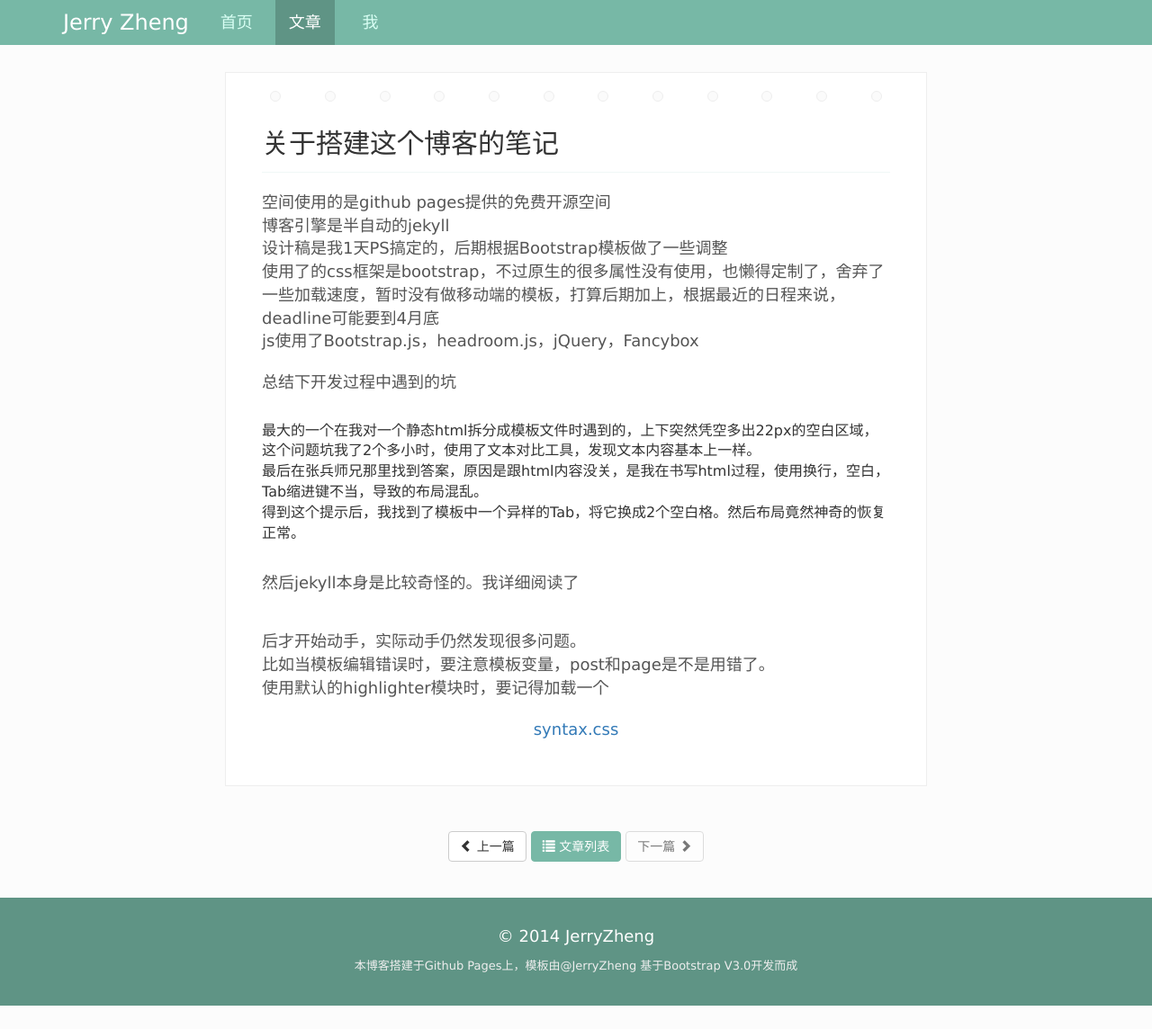
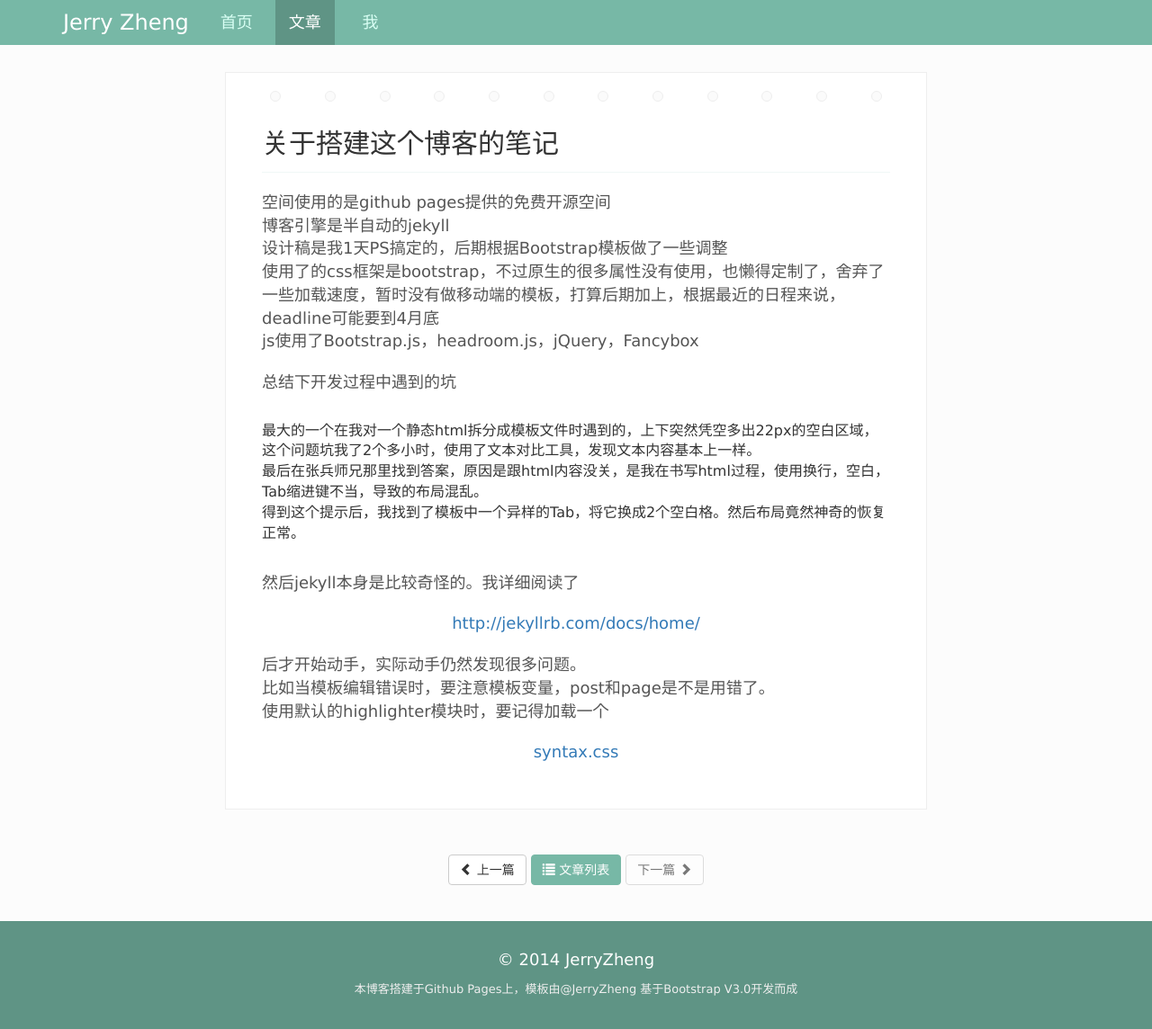
Before and after one commit to PMJerryZheng/myblog, a Jekyll site: the page built from _posts/2014-03-26-jekyll.html, in a window 1280 px wide and 1144 px high. Shown: the whole window at 90% size. Built offline with Jekyll 4.4.1, drawn with Linux system fonts in a browser that asks for light colours; nearby versions of some CDN libraries; some of the changed lines change nothing that is shown.

Commit message:
change 34

```diff
--- a/_posts/2014-03-26-jekyll.html
+++ b/_posts/2014-03-26-jekyll.html
@@ -5,4 +5,4 @@
 permalink: /talk-about-jekyll.html
 ---
 <p>空间使用的是github pages提供的免费开源空间<br>博客引擎是半自动的jekyll<br>设计稿是我1天PS搞定的，后期根据Bootstrap模板做了一些调整<br>使用了的css框架是bootstrap，不过原生的很多属性没有使用，也懒得定制了，舍弃了一些加载速度，暂时没有做移动端的模板，打算后期加上，根据最近的日程来说，deadline可能要到4月底<br>js使用了Bootstrap.js，headroom.js，jQuery，Fancybox</p>
-<p>总结下开发过程中遇到的坑<p></p>最大的一个在我对一个静态html拆分成模板文件时遇到的，上下突然凭空多出22px的空白区域，这个问题坑我了2个多小时，使用了文本对比工具，发现文本内容基本上一样。<br>最后在张兵师兄那里找到答案，原因是跟html内容没关，是我在书写html过程，使用换行，空白，Tab缩进键不当，导致的布局混乱。<br>得到这个提示后，我找到了模板中一个异样的Tab，将它换成2个空白格。然后布局竟然神奇的恢复正常。</p><p>然后jekyll本身是比较奇怪的。我详细阅读了 <a href="http://jekyllrb.com/docs/home/"></a> 后才开始动手，实际动手仍然发现很多问题。<br>比如当模板编辑错误时，要注意模板变量，post和page是不是用错了。<br>使用默认的highlighter模块时，要记得加载一个<a href="{{ site.url }}/css/syntax.css">syntax.css</a></p>
+<p>总结下开发过程中遇到的坑<p></p>最大的一个在我对一个静态html拆分成模板文件时遇到的，上下突然凭空多出22px的空白区域，这个问题坑我了2个多小时，使用了文本对比工具，发现文本内容基本上一样。<br>最后在张兵师兄那里找到答案，原因是跟html内容没关，是我在书写html过程，使用换行，空白，Tab缩进键不当，导致的布局混乱。<br>得到这个提示后，我找到了模板中一个异样的Tab，将它换成2个空白格。然后布局竟然神奇的恢复正常。</p><p>然后jekyll本身是比较奇怪的。我详细阅读了 <a href="http://jekyllrb.com/docs/home/">http://jekyllrb.com/docs/home/</a> 后才开始动手，实际动手仍然发现很多问题。<br>比如当模板编辑错误时，要注意模板变量，post和page是不是用错了。<br>使用默认的highlighter模块时，要记得加载一个<a href="{{ site.url }}/css/syntax.css">syntax.css</a></p>
```
